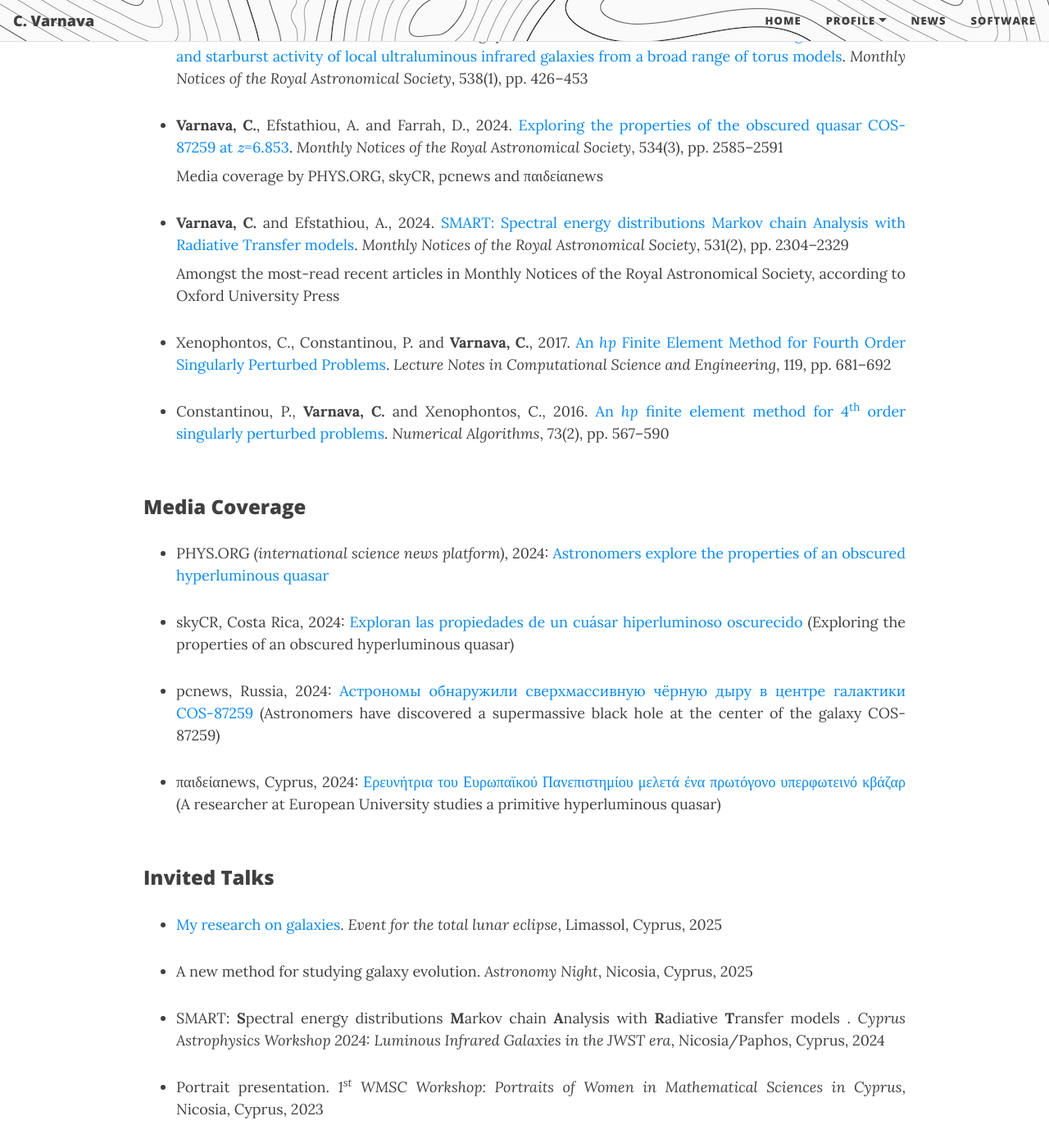
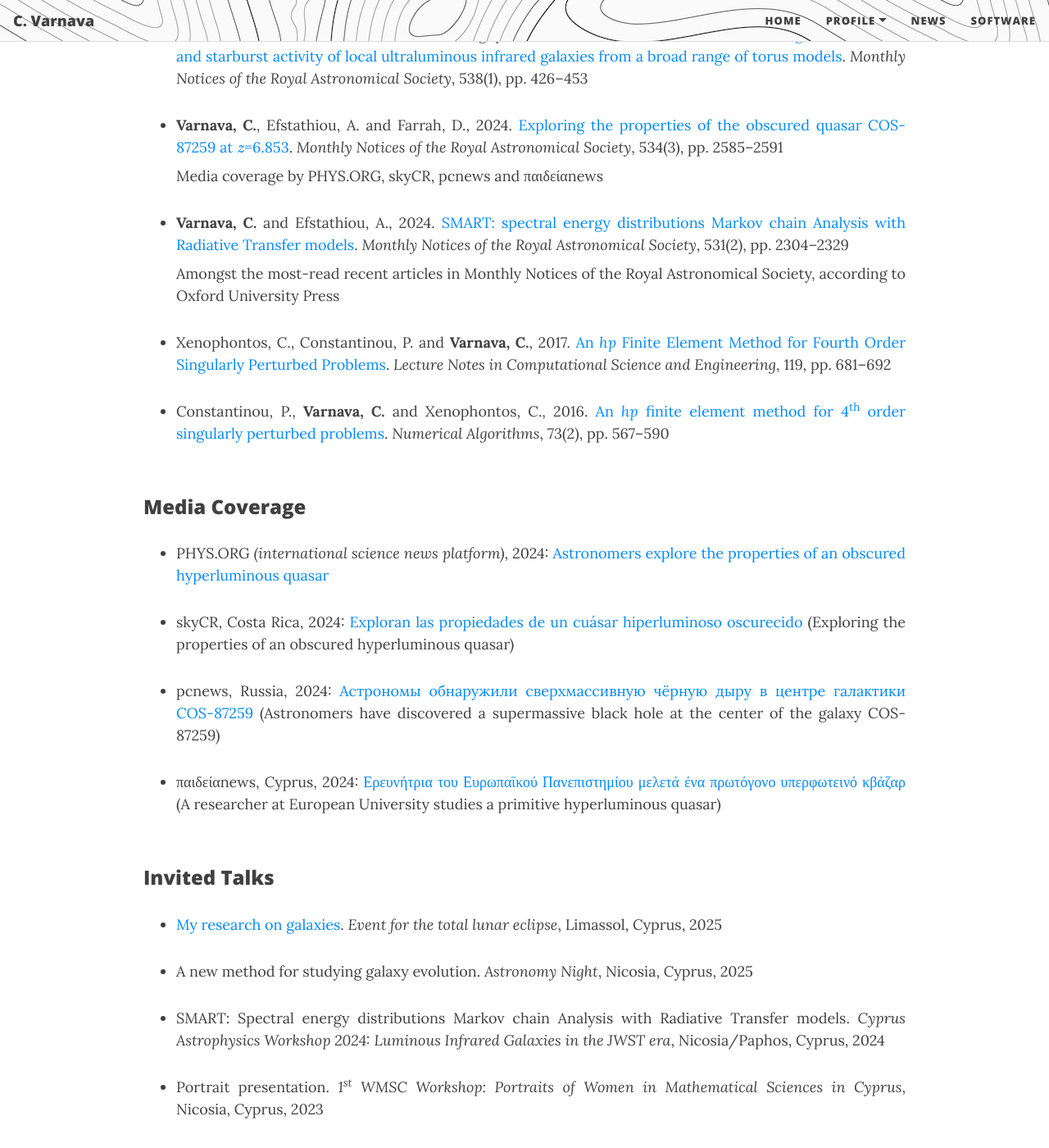
Before and after one commit to ch-var/ch-var.github.io, a Jekyll site: the page built from CV.html, in a window 1280 px wide and 1400 px high, scrolled down 2713 px. Shown: the whole window at 82% size. Built offline with Jekyll 4.4.1, drawn with Linux system fonts in a browser that asks for light colours; formulas are drawn with MathJax 3; some of the changed text lies outside the part shown.

Commit message:
Update CV.html

```diff
--- a/CV.html
+++ b/CV.html
@@ -84,7 +84,7 @@
 <li class="responsive-margin" style="margin-bottom: 8px;"><b>Varnava, C.</b>, Efstathiou, A. and Farrah, D., 2024. <a href="https://doi.org/10.1093/mnras/stae2221">Exploring the properties of the obscured quasar COS-87259 at \(z\)=6.853</a>. <i>Monthly Notices of the Royal Astronomical Society</i>, 534(3), pp. 2585–2591</li>
 <p align='justify' class="responsive-margin" style="margin-top: 0px;">Media coverage by PHYS.ORG, skyCR, pcnews and παιδείαnews</p>
 <p></p>
-<li class="responsive-margin" style="margin-bottom: 8px;"><b>Varnava, C.</b> and Efstathiou, A., 2024. <a href="https://doi.org/10.1093/mnras/stae1141">SMART: Spectral energy distributions Markov chain Analysis with Radiative Transfer models</a>. <i>Monthly Notices of the Royal Astronomical Society</i>, 531(2), pp. 2304–2329</li>
+<li class="responsive-margin" style="margin-bottom: 8px;"><b>Varnava, C.</b> and Efstathiou, A., 2024. <a href="https://doi.org/10.1093/mnras/stae1141">SMART: spectral energy distributions Markov chain Analysis with Radiative Transfer models</a>. <i>Monthly Notices of the Royal Astronomical Society</i>, 531(2), pp. 2304–2329</li>
 <p align='justify' class="responsive-margin" style="margin-top: 0px; margin-bottom: 8px;">Amongst the most-read recent articles in Monthly Notices of the Royal Astronomical Society, according to Oxford University Press</a></p>
 <p></p>
 <li class="responsive-margin">Xenophontos, C., Constantinou, P. and <b>Varnava, C.</b>, 2017. <a href="https://doi.org/10.1007/978-3-319-65870-4_49">An <i>hp</i> Finite Element Method for Fourth Order Singularly Perturbed Problems</a>. <i>Lecture Notes in Computational Science and Engineering</i>, 119, pp. 681–692</li>
@@ -109,7 +109,7 @@
 <p></p>
 <li class="responsive-margin">A new method for studying galaxy evolution. <i>Astronomy Night</i>, Nicosia, Cyprus, 2025</li>
 <p></p>
-<li class="responsive-margin">SMART: <b>S</b>pectral energy distributions <b>M</b>arkov chain <b>A</b>nalysis with <b>R</b>adiative <b>T</b>ransfer models . <i>Cyprus Astrophysics Workshop 2024: Luminous Infrared Galaxies in the <i>JWST</i> era</i>, Nicosia/Paphos, Cyprus, 2024</li>
+<li class="responsive-margin">SMART: Spectral energy distributions Markov chain Analysis with Radiative Transfer models. <i>Cyprus Astrophysics Workshop 2024: Luminous Infrared Galaxies in the <i>JWST</i> era</i>, Nicosia/Paphos, Cyprus, 2024</li>
 <p></p>
 <li class="responsive-margin">Portrait presentation. <i>1<sup>st</sup> WMSC Workshop: Portraits of Women in Mathematical Sciences in Cyprus</i>, Nicosia, Cyprus, 2023</li>
 <p></p>
@@ -156,7 +156,7 @@
 <li class="responsive-margin">Member of the Local Organizing Committee of the Cyprus Astrophysics Workshop 2022, Nicosia/Paphos, Cyprus, 2022</li>
 </ul>
 <br>
-<p style="font-family: var(--header-font); font-weight: 800; line-height: 1.1; font-size: 1.5rem; margin-top: 1.25rem;">Teaching Experience</p>
+<p style="font-family: var(--header-font); font-weight: 800; line-height: 1.1; font-size: 1.5rem; margin-top: 1.25rem;">Teaching and Training Experience</p>
 <p align='justify'>Instructor for:</p>
 <ul>
 <li class="responsive-margin">AED105 Business Statistics (E-Learning), Winter term 2023–2024, European University Cyprus</li>
@@ -172,7 +172,10 @@
 <p></p>
 <li class="responsive-margin">Co-chair of the <i>2<sup>nd</sup> Doctoral Colloquium of the Rectors' Conference of Cyprus Universities, 2023</li>
 </ul>
-
+<p align='justify'>Trainer for:</p>
+<ul>
+<li class="responsive-margin"><a href="https://github.com/ch-var/SMART">SMART</a> software training session, Cyprus Astrophysics Workshop 2024</li>
+</ul>
 
 <style>
   .responsive-margin {
```
